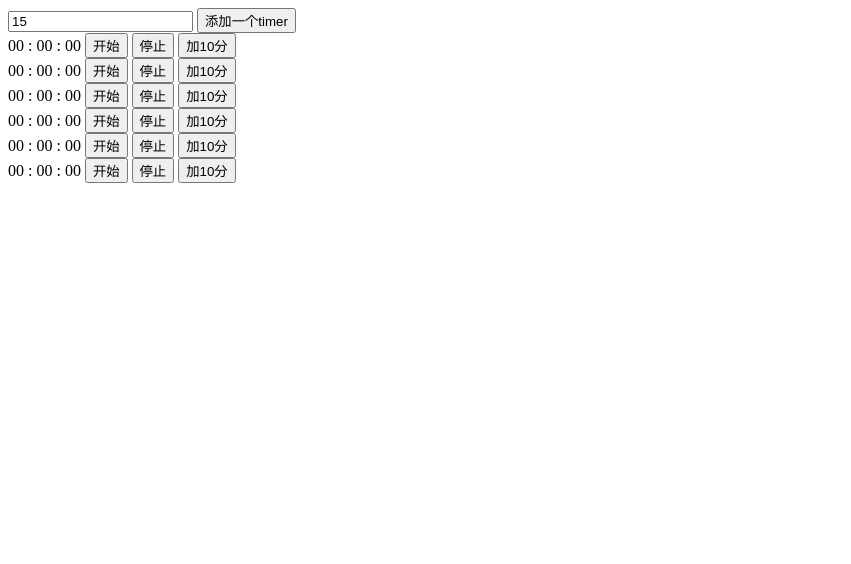
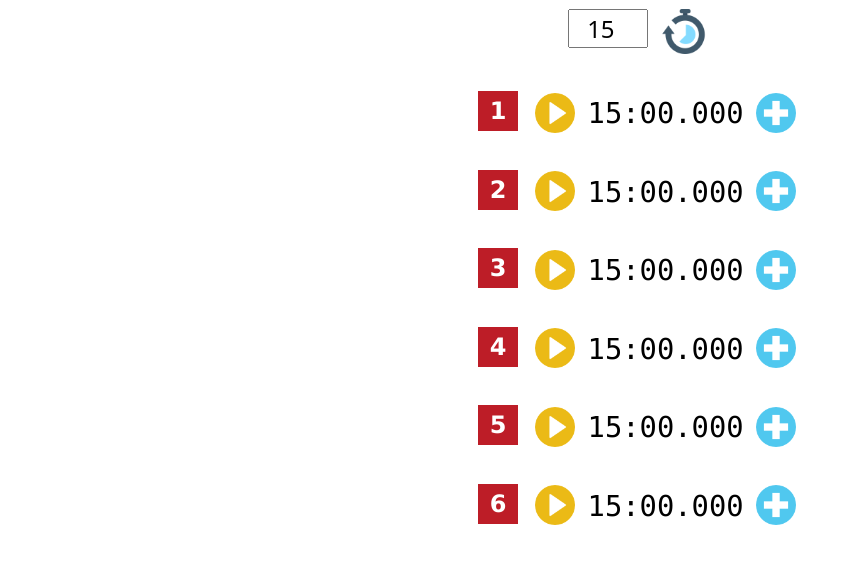
Before and after one commit to imlinhanchao/countdown-timer, a plain HTML site: page index.html in a window 1280 px wide. Shown: the whole page, without its empty margins (0-851 px from the left). Drawn offline with Linux system fonts and the light colour scheme.

Commit message:
更新样式。

```diff
--- /dev/null
+++ b/css/style.css
@@ -0,0 +1,66 @@
+@charset "utf-8";
+html {
+    position: relative;
+    min-height: 100%;
+}
+
+body {
+    color: #000;
+    background-color: #fff;
+    font: 300 1.5em PingFang SC, Lantinghei SC, Microsoft Yahei, Hiragino Sans GB, Microsoft Sans Serif, WenQuanYi Micro Hei, sans;
+    text-align: center;
+}
+
+input, textarea, button {
+    font-size: 100%;
+    font-family: inherit;
+}
+
+button, input[type=submit], input[type=button], input[type=reset] {
+    font-weight: inherit;
+    cursor: pointer;
+}
+
+.icon-btn {
+    border: 0;
+    background-color: transparent;
+    vertical-align: middle;
+}
+
+.icon-btn img{
+    width: 40px;
+    vertical-align: middle;
+}
+
+.display {
+    font-family: Consolas, "Courier New", Courier,monospace;
+    vertical-align: middle;
+    font-size: 1.2em;
+}
+
+.number {
+    color: #FFF;
+    display: inline-block;
+    background-color: #bd1d27;
+    padding: 5px;
+    margin-right: 5px;
+    width: 30px;
+    line-height: 30px;
+    height: 30px;
+    text-align: center;
+    font-family: Verdana, Helvetica Neue;
+    font-weight: bold;
+}
+
+.timer {
+    margin: 1.5em 0;
+}
+
+:focus {
+    outline:none;
+}
+
+#offset {
+    width: 3em;
+    text-align: center;
+}
--- a/index.html
+++ b/index.html
@@ -5,14 +5,15 @@
     <title>倒计时 </title>
     <meta http-equiv="Content-Type" content="text/html; charset=utf-8" />
     <meta name="viewport" content="width=device-width, initial-scale=1" />
-    <link rel="shortcut icon" type="image/x-icon" href="/favicon.ico">
-    <link rel="icon" href="/img/icon.png" type="image/png">
-    <link rel='stylesheet' href='/css/style.css' />
+    <link rel="icon" href="img/icon.png" type="image/png">
+    <link rel='stylesheet' href='css/style.css' />
 </head>
 
 <body>
-    <input type="text" name="" id="offset" value="15" placeholder="分钟">
-    <button onclick="appendTimer(parseInt(document.getElementById('offset').value) * 60)">添加一个timer</button>
+    <input type="number" name="" id="offset" value="15" placeholder="分钟">
+    <button onclick="appendTimer(parseInt(document.getElementById('offset').value) * 60)" class="icon-btn">
+        <img src="img/icon.png" style="width:45px"/>
+    </button>
     <div id="timer_list">
 
     </div>
--- a/js/do.js
+++ b/js/do.js
@@ -20,12 +20,16 @@ function appendTimer(offset, addMin = 10) {
     timer_div.className = "timer";
     timer_div.id = `timer_${index}`;
     timer_div.innerHTML = `
-    <span id="display_${index}">00 : 00 : 00</span>
-    <button id="begin_${index}" onclick="begin(${index}, ${offset})">开始</button>
-    <button id="stop_${index}" onclick="stop(${index})">停止</button>
-    <button id="stop_${index}" onclick="addTime(${index}, 60 * ${addMin})">加${addMin}分</button>
+    <span class="number">${index+1}</span>
+    <button class="icon-btn" id="begin_${index}" onclick="begin(${index}, ${offset})"><img src="img/play.png" /></button>
+    <button class="icon-btn" id="stop_${index}" onclick="stop(${index})"><img src="img/stop.png" /></button>
+    <span class="display" id="display_${index}">${offset / 60}:00.000</span>
+    <button class="icon-btn" id="add_${index}" onclick="addTime(${index}, 60 * ${addMin})" title="加${addMin}分">
+        <img src="img/add.png" />
+    </button>
     `;
     document.getElementById('timer_list').appendChild(timer_div);
+    document.getElementById(`stop_${index}`).style.display = "none";
 }
 
 // 开始倒计时
@@ -38,6 +42,8 @@ function begin(i, seconds) {
     timers[i] = setInterval(function () {
         checkEnd(i, display(i));
     }, 10)
+    document.getElementById(`begin_${i}`).style.display = "none";
+    document.getElementById(`stop_${i}`).style.display = "";
 }
 
 // 停止倒计时
@@ -47,6 +53,10 @@ function stop(i) {
     if (!timers[i]) return;
     clearInterval(timers[i]);
     timers[i] = 0;
+    counters[i] = (new Date()).valueOf();
+    display(i);
+    document.getElementById(`begin_${i}`).style.display = "";
+    document.getElementById(`stop_${i}`).style.display = "none";
 }
 
 // 加时
@@ -63,12 +73,12 @@ function addTime(i, seconds) {
 function display(i) {
     var current = (new Date()).valueOf();
     var leave = offsets[i] - (current - counters[i]); // 剩余时间
-    var time = "00 : 00 : 00";
+    var time = "00:00.000";
     if (leave <= 0) {
         stop(i);
     } else {
         var leaveTime = new Date(leave);
-        time = `${zero(leaveTime.getMinutes(), 2)} : ${zero(leaveTime.getSeconds(), 2)} : ${zero(leaveTime.getMilliseconds(), 3)}`;
+        time = `${zero(leaveTime.getMinutes(), 2)}:${zero(leaveTime.getSeconds(), 2)}.${zero(leaveTime.getMilliseconds(), 3)}`;
     }
     document.getElementById(`display_${i}`).innerHTML = time;
     return leave;
@@ -94,9 +104,11 @@ function zero(num, length){
 // enable - 开启警示与否
 function warning(i, enable = true) {
     if (enable) {
-        document.getElementById(`timer_${i}`).style.backgroundColor = "red";
+        document.getElementById(`display_${i}`).style.color = "red";
+        document.getElementById(`display_${i}`).style.fontWeight = "bold";
     } else {
-        document.getElementById(`timer_${i}`).style.backgroundColor = "";
+        document.getElementById(`display_${i}`).style.color = "";
+        document.getElementById(`display_${i}`).style.fontWeight = "";
     }
 }
 
```
Also changed, not shown: img/add.png (added), img/create.png (added), img/icon.png (added), img/play.png (added), img/stop.png (added).
